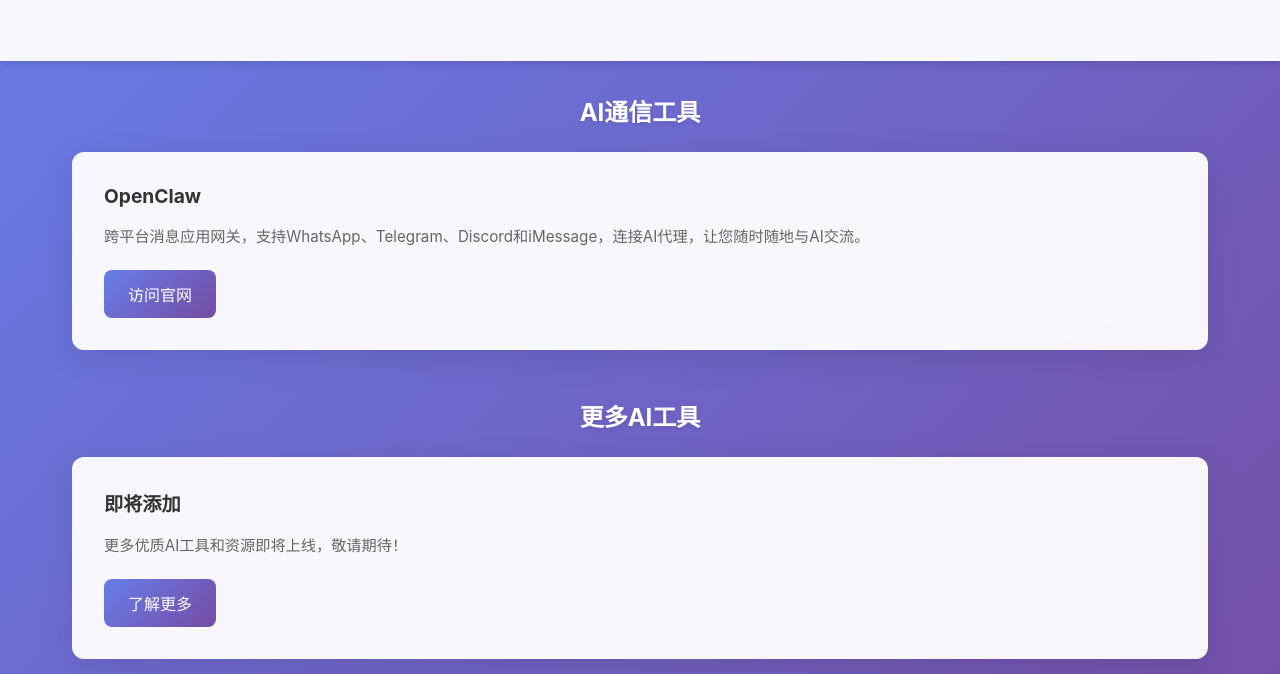
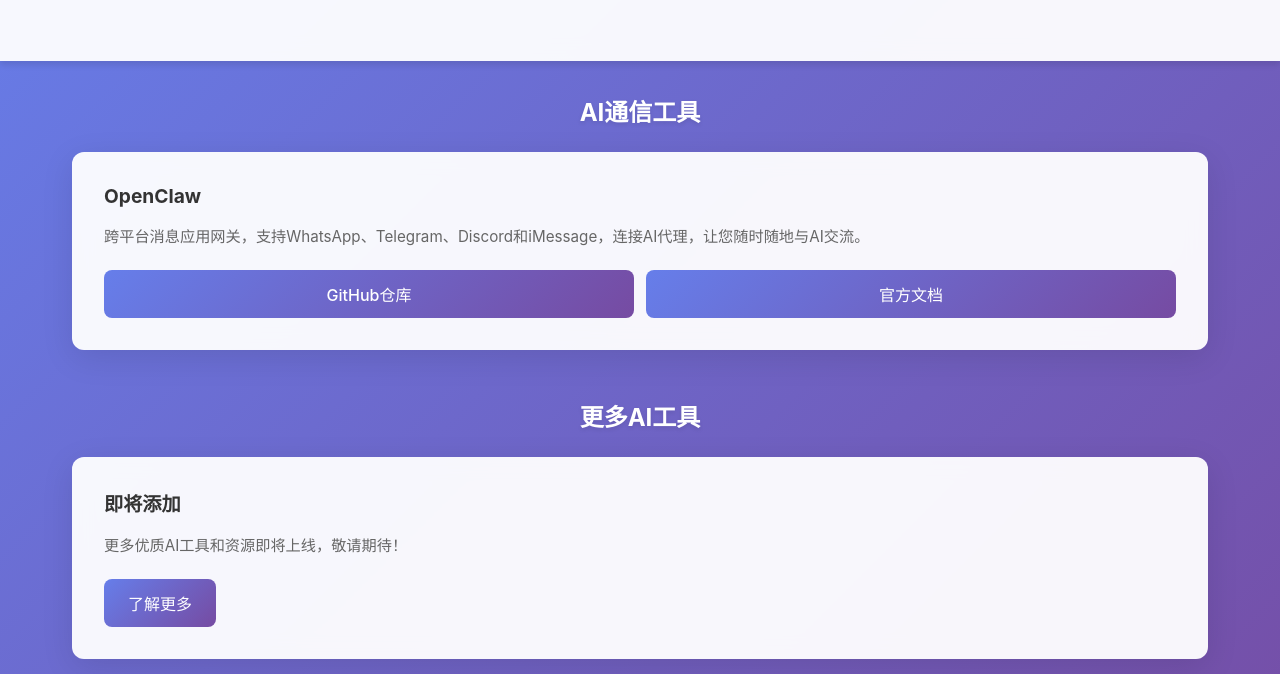
Before and after one commit to WaHaiLong/ai-navigation, a plain HTML site: page index.html in a window 1280 px wide. Shown: the part 126-800 px from the top of the page. Drawn offline with Linux system fonts and the light colour scheme.

Commit message:
Add separate links for OpenClaw GitHub repository and documentation

```diff
--- a/index.html
+++ b/index.html
@@ -110,6 +110,18 @@
             background: linear-gradient(135deg, #5a6fd8, #6a4392);
         }
 
+        .card-links {
+            display: flex;
+            gap: 0.75rem;
+            flex-wrap: wrap;
+        }
+
+        .card-links a {
+            flex: 1;
+            min-width: 120px;
+            text-align: center;
+        }
+
         footer {
             background: rgba(255, 255, 255, 0.95);
             backdrop-filter: blur(10px);
@@ -156,7 +168,10 @@
                 <div class="card">
                     <h3>OpenClaw</h3>
                     <p>跨平台消息应用网关，支持WhatsApp、Telegram、Discord和iMessage，连接AI代理，让您随时随地与AI交流。</p>
-                    <a href="https://github.com/openclaw/openclaw" target="_blank">访问官网</a>
+                    <div class="card-links">
+                        <a href="https://github.com/openclaw/openclaw" target="_blank">GitHub仓库</a>
+                        <a href="https://docs.openclaw.ai/" target="_blank">官方文档</a>
+                    </div>
                 </div>
             </div>
         </section>
```
